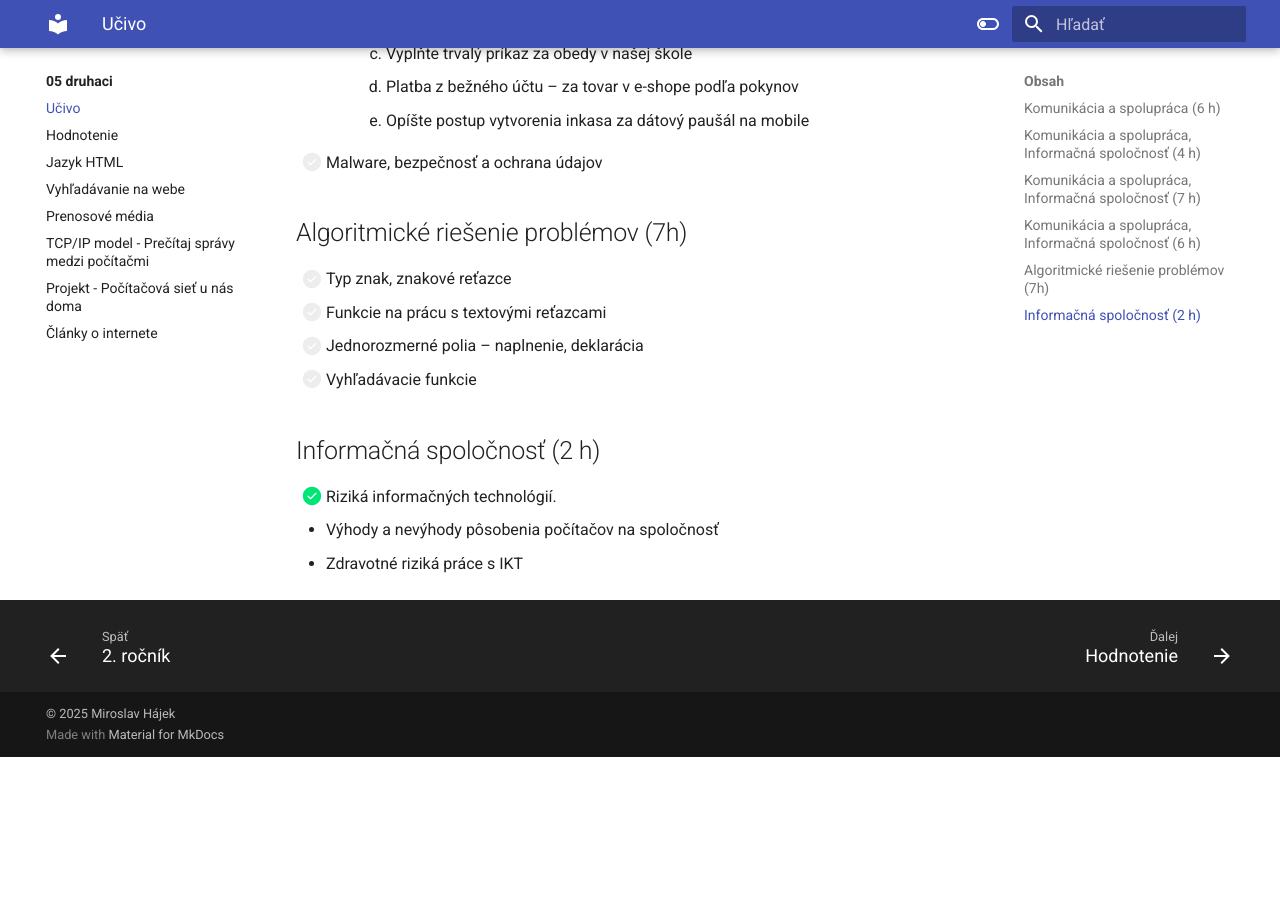
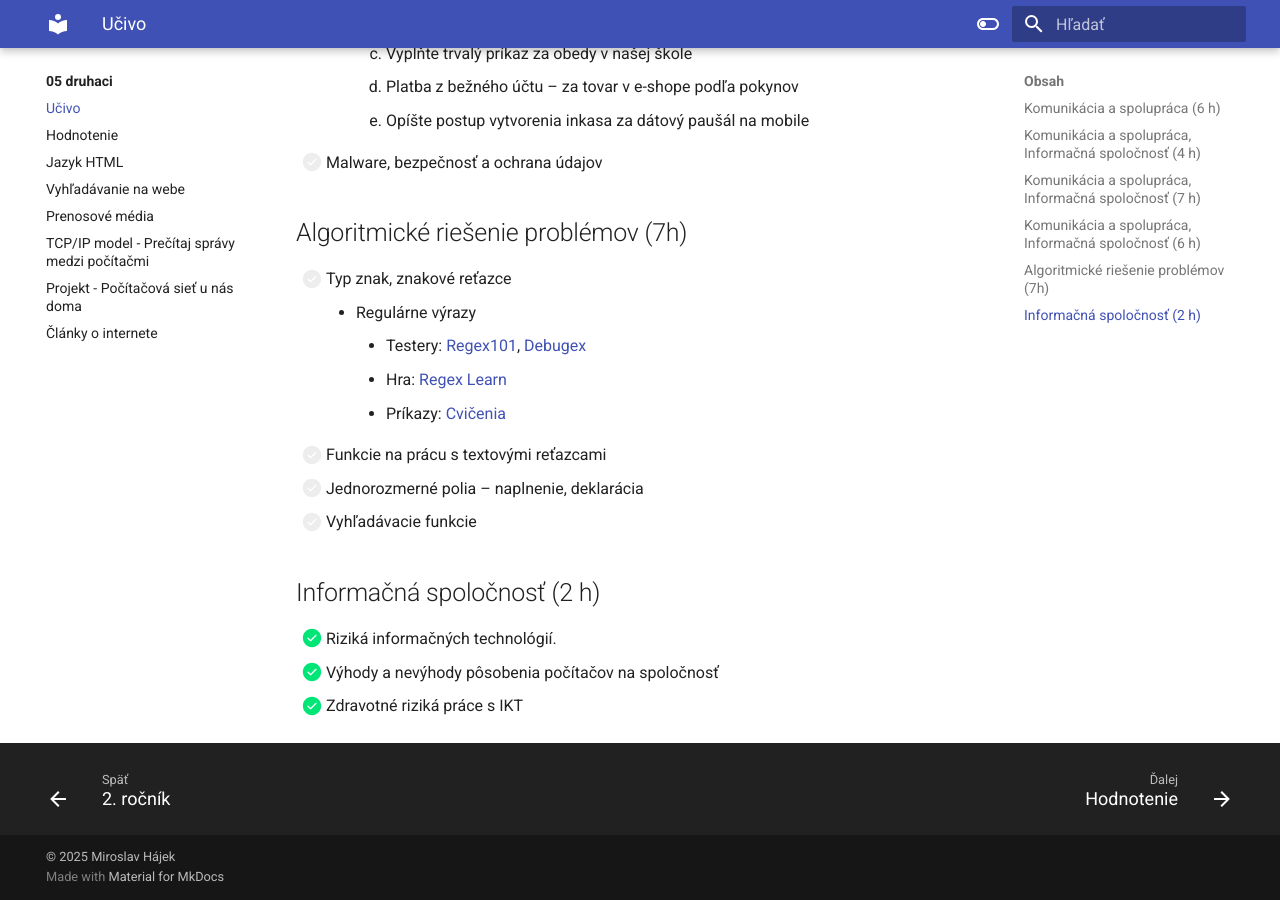
Before and after one commit to hubenka/hubenka.github.io, an MkDocs documentation site: the page built from docs/05_druhaci/01_ucivo.md, in a window 1280 px wide and 900 px high, scrolled down 1453 px. Built offline with MkDocs 1.6.1 and Material for MkDocs 9.7.7, drawn with Linux system fonts in a browser that asks for light colours; before the commit the page ends 2210 px from its top, so only the background shows below that.

Commit message:
Update 2nd class curriculum

```diff
--- a/docs/05_druhaci/01_ucivo.md
+++ b/docs/05_druhaci/01_ucivo.md
@@ -24,22 +24,22 @@
 
 ## Komunikácia a spolupráca, Informačná spoločnosť (7 h)
 
-- [ ] **[Štruktúra HTML - hlavná stránka](/2-rocnik/jazyk-html/)**
-- [ ] Štruktúra HTML - podstránky
-- [ ] Odkazy
-- [ ] Pozadie stránky a umiestnenie obrázkov
-- [ ] Tabuľky
-- [ ] Fotoalbum
-- [ ] Publikovanie web stránky na webe
+- [x] **[Štruktúra HTML - hlavná stránka](/2-rocnik/jazyk-html/)**
+- [x] Štruktúra HTML - podstránky
+- [x] Odkazy
+- [x] Pozadie stránky a umiestnenie obrázkov
+- [x] Tabuľky
+- [x] Fotoalbum
+- [x] Publikovanie web stránky na webe
 
 
 ## Komunikácia a spolupráca, Informačná spoločnosť (6 h)
 
-- [ ] Sociálne siete
-- [ ] Web2 - diskusné fóra a blogy
-- [ ] Virtuálna realita
-- [ ] E-learning, dištančné vzdelávanie
-- [ ] Internetové obchody, elektronické bankovníctvo
+- [x] Sociálne siete
+- [x] Web2 - diskusné fóra a blogy
+- [x] Virtuálna realita
+- [x] E-learning, dištančné vzdelávanie
+- [x] **Internetové obchody, elektronické bankovníctvo**
     - [Internet banking](https://app.vub.sk/inbizdemo/inbiz.html)
     - [Eshop](https://de8.webroyal.sk/)
     - **Úlohy**
@@ -53,6 +53,10 @@
 ## Algoritmické riešenie problémov (7h)
 
 - [ ] Typ znak, znakové reťazce
+    - Regulárne výrazy
+        - Testery: [Regex101](https://regex101.com/), [Debugex](https://www.debuggex.com/)
+        - Hra: [Regex Learn](https://regexlearn.com/cs-cz)
+        - Príkazy: [Cvičenia](https://www.viemeinformatiku.sk/cvicenia-regularne-vyrazy-skupiny-znakov)
 - [ ] Funkcie na prácu s textovými reťazcami
 - [ ] Jednorozmerné polia – naplnenie, deklarácia
 - [ ] Vyhľadávacie funkcie
@@ -60,5 +64,5 @@
 ## Informačná spoločnosť (2 h)
 
 - [x] Riziká informačných technológií.
-- Výhody a nevýhody pôsobenia počítačov na spoločnosť
-- Zdravotné riziká práce s IKT
+- [x] Výhody a nevýhody pôsobenia počítačov na spoločnosť
+- [x] Zdravotné riziká práce s IKT
```
Also changed, not shown: docs/07_seminar/01_seminar3.md (+12 -10 lines), docs/08_ucitel.md (+1 -1 lines).
